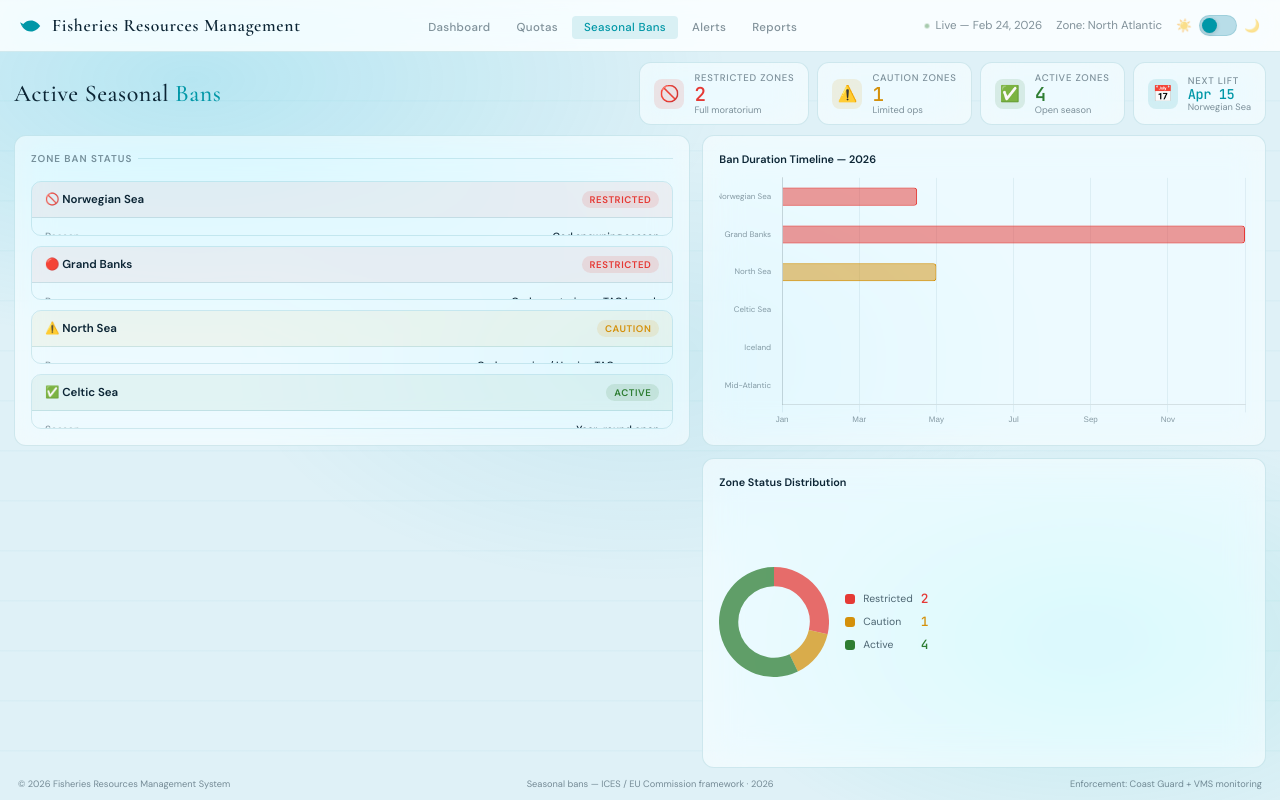
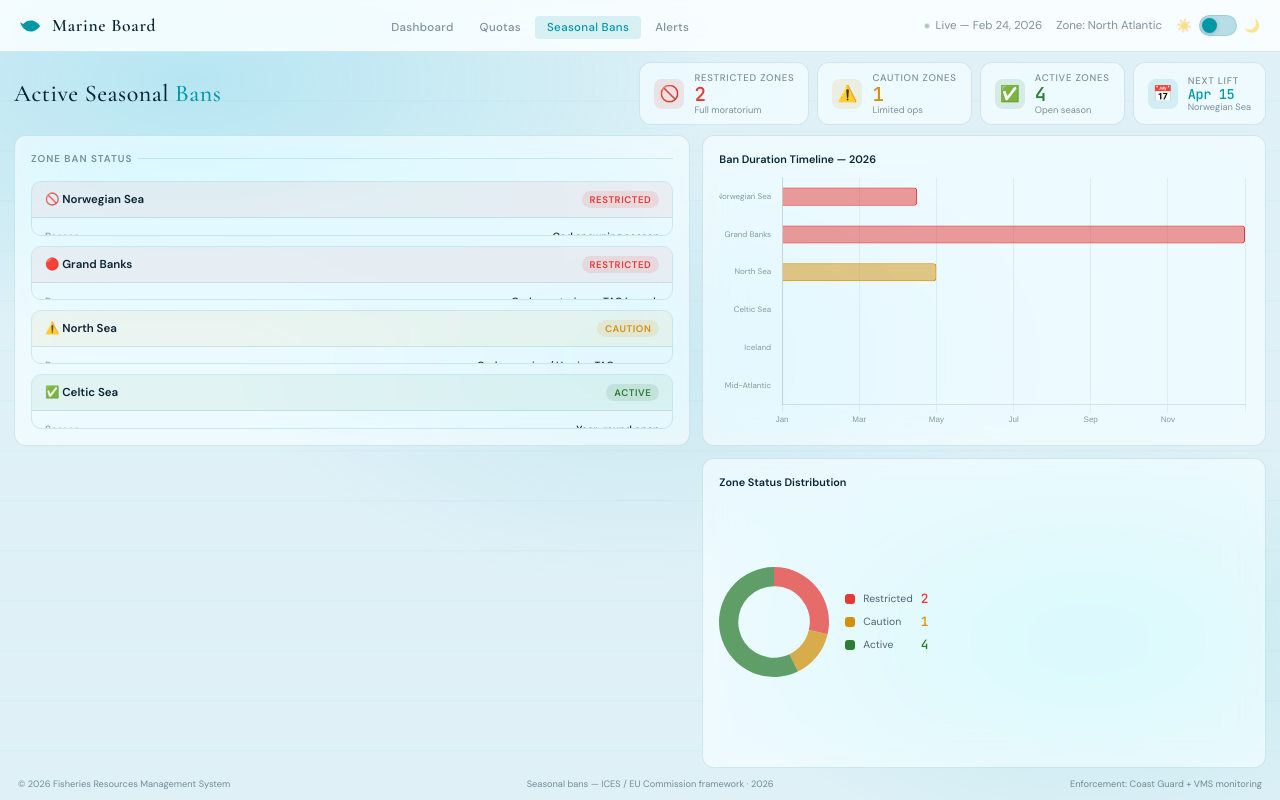
Before and after one commit to Aravindg-123/web-programming-project, a plain HTML site: page seasonal.html in a window 1280 px wide. Drawn offline with nearby package versions, Linux system fonts and the light colour scheme.

Commit message:
Update seasonal.html

```diff
--- a/seasonal.html
+++ b/seasonal.html
@@ -20,15 +20,13 @@
         <circle cx="15" cy="11" r="1"/>
         <path d="M2 12 L0 8 L4 10 Z"/>
       </svg>
-      Fisheries Resources Management
-    </div>
+Marine Board    </div>
 
     <ul class="nav-tabs">
       <li><a href="index.html">Dashboard</a></li>
       <li><a href="quotas.html">Quotas</a></li>
       <li><a href="seasonal.html" class="active">Seasonal Bans</a></li>
       <li><a href="alerts.html">Alerts</a></li>
-      <li><a href="#">Reports</a></li>
     </ul>
 
     <div class="nav-right">
```
